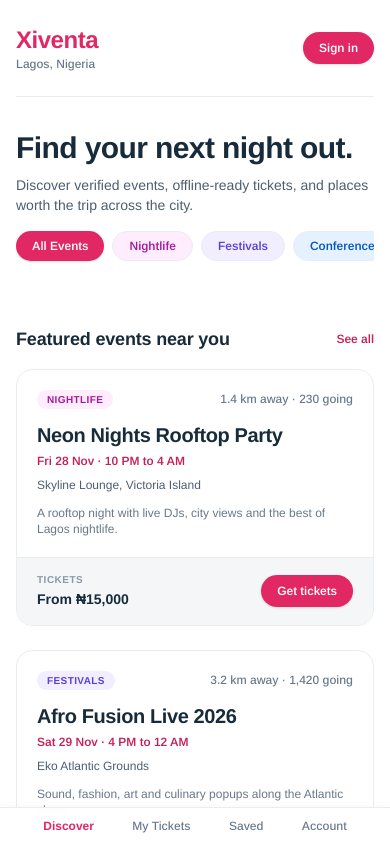
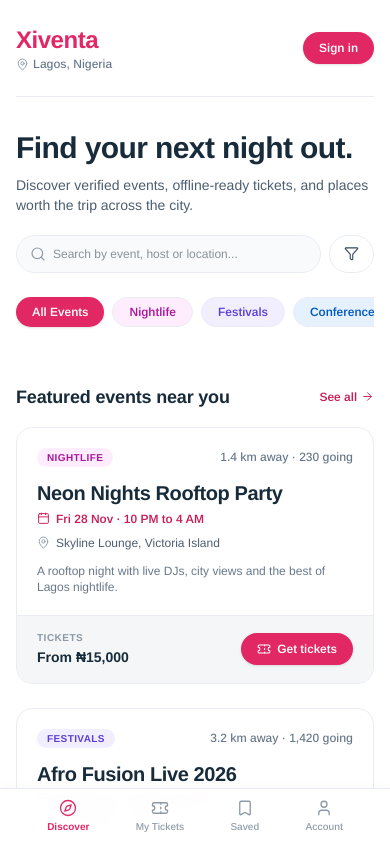
Before and after one commit to itz-jherie/xiventa, a Next.js app: page / in a window 390 px wide. Shown: the top 842 px of the page. Built offline with nearby package versions, Linux system fonts and the light colour scheme.

Commit message:
feat: add Lucide icons with 1.75 stroke width matching Figma design system

```diff
--- a/app/page.tsx
+++ b/app/page.tsx
@@ -1,4 +1,17 @@
 import Link from "next/link";
+import {
+  Search,
+  Filter,
+  MapPin,
+  Calendar,
+  Clock,
+  Compass,
+  Ticket,
+  Bookmark,
+  User,
+  Plus,
+  ArrowRight,
+} from "lucide-react";
 
 export default function HomePage() {
   const categories = [
@@ -38,21 +51,25 @@ export default function HomePage() {
 
   return (
     <main className="flex-1 pb-24 md:pb-12 max-w-7xl mx-auto w-full px-4 sm:px-6 lg:px-8 pt-6">
-      {/* Top Bar / Brand Moment */}
+      {/* Top Bar / Brand Header */}
       <header className="flex items-center justify-between pb-6 border-b border-slate-100">
         <div>
           <span className="text-2xl font-bold tracking-tightest text-brand-500">
             Xiventa
           </span>
-          <p className="text-xs text-slate-500 font-medium">Lagos, Nigeria</p>
+          <div className="flex items-center gap-1 text-slate-500 text-xs font-medium">
+            <MapPin size={13} strokeWidth={1.75} className="text-slate-400" />
+            <span>Lagos, Nigeria</span>
+          </div>
         </div>
 
         <div className="flex items-center gap-3">
           <Link
             href="/events/new"
-            className="hidden sm:inline-flex px-3.5 py-1.5 text-xs font-semibold rounded-full border border-slate-200 text-slate-700 hover:bg-slate-50 transition"
+            className="hidden sm:inline-flex items-center gap-1.5 px-3.5 py-1.5 text-xs font-semibold rounded-full border border-slate-200 text-slate-700 hover:bg-slate-50 transition"
           >
-            Create Event
+            <Plus size={14} strokeWidth={1.75} />
+            <span>Create Event</span>
           </Link>
           <Link
             href="/login"
@@ -72,8 +89,27 @@ export default function HomePage() {
           Discover verified events, offline-ready tickets, and places worth the trip across the city.
         </p>
 
+        {/* Search & Filter Bar */}
+        <div className="mt-5 flex gap-2 max-w-md">
+          <div className="relative flex-1">
+            <Search
+              size={16}
+              strokeWidth={1.75}
+              className="absolute left-3.5 top-1/2 -translate-y-1/2 text-slate-400"
+            />
+            <input
+              type="text"
+              placeholder="Search by event, host or location..."
+              className="w-full pl-9 pr-4 py-2.5 rounded-full border border-slate-200 text-xs bg-slate-50/50 focus:bg-white focus:outline-none focus:ring-2 focus:ring-brand-500 focus:border-transparent transition"
+            />
+          </div>
+          <button className="px-3.5 py-2.5 rounded-full border border-slate-200 text-slate-700 hover:bg-slate-50 transition flex items-center justify-center">
+            <Filter size={15} strokeWidth={1.75} />
+          </button>
+        </div>
+
         {/* Category Filter Pills */}
-        <div className="flex gap-2 overflow-x-auto py-4 scrollbar-none">
+        <div className="flex gap-2 overflow-x-auto pt-6 pb-2 scrollbar-none">
           <button className="px-4 py-1.5 rounded-full text-xs font-semibold bg-brand-500 text-white whitespace-nowrap shadow-sm">
             All Events
           </button>
@@ -94,8 +130,9 @@ export default function HomePage() {
           <h2 className="text-lg sm:text-xl font-bold tracking-tighter-sm text-slate-900">
             Featured events near you
           </h2>
-          <span className="text-xs font-semibold text-brand-600 hover:text-brand-700 cursor-pointer">
-            See all
+          <span className="text-xs font-semibold text-brand-600 hover:text-brand-700 cursor-pointer flex items-center gap-1">
+            <span>See all</span>
+            <ArrowRight size={13} strokeWidth={1.75} />
           </span>
         </div>
 
@@ -121,12 +158,14 @@ export default function HomePage() {
                   {event.title}
                 </h3>
 
-                <p className="text-xs font-semibold text-brand-600 mb-2">
-                  {event.date}
+                <p className="text-xs font-semibold text-brand-600 mb-2 flex items-center gap-1.5">
+                  <Calendar size={13} strokeWidth={1.75} />
+                  <span>{event.date}</span>
                 </p>
 
-                <p className="text-xs text-slate-600 mb-3">
-                  {event.venue}
+                <p className="text-xs text-slate-600 mb-3 flex items-center gap-1.5">
+                  <MapPin size={13} strokeWidth={1.75} className="text-slate-400" />
+                  <span>{event.venue}</span>
                 </p>
 
                 <p className="text-xs text-slate-500 line-clamp-2">
@@ -146,9 +185,10 @@ export default function HomePage() {
 
                 <Link
                   href={`/events/${event.id}`}
-                  className="px-4 py-2 rounded-xl text-xs font-semibold bg-brand-500 text-white hover:bg-brand-600 transition shadow-sm"
+                  className="px-4 py-2 rounded-xl text-xs font-semibold bg-brand-500 text-white hover:bg-brand-600 transition shadow-sm flex items-center gap-1.5"
                 >
-                  Get tickets
+                  <Ticket size={14} strokeWidth={1.75} />
+                  <span>Get tickets</span>
                 </Link>
               </div>
             </article>
@@ -158,17 +198,30 @@ export default function HomePage() {
 
       {/* Mobile Bottom Navigation Bar (PWA Experience) */}
       <nav className="md:hidden fixed bottom-0 left-0 right-0 bg-white/95 backdrop-blur-md border-t border-slate-100 px-6 py-2.5 flex items-center justify-around z-50 shadow-elevation-2">
-        <Link href="/" className="flex flex-col items-center text-brand-500">
-          <span className="text-xs font-bold">Discover</span>
+        <Link href="/" className="flex flex-col items-center gap-0.5 text-brand-500">
+          <Compass size={18} strokeWidth={1.75} />
+          <span className="text-[10px] font-bold">Discover</span>
         </Link>
-        <Link href="/tickets" className="flex flex-col items-center text-slate-500 hover:text-slate-900">
-          <span className="text-xs font-medium">My Tickets</span>
+        <Link
+          href="/tickets"
+          className="flex flex-col items-center gap-0.5 text-slate-400 hover:text-slate-900"
+        >
+          <Ticket size={18} strokeWidth={1.75} />
+          <span className="text-[10px] font-medium">My Tickets</span>
         </Link>
-        <Link href="/saved" className="flex flex-col items-center text-slate-500 hover:text-slate-900">
-          <span className="text-xs font-medium">Saved</span>
+        <Link
+          href="/saved"
+          className="flex flex-col items-center gap-0.5 text-slate-400 hover:text-slate-900"
+        >
+          <Bookmark size={18} strokeWidth={1.75} />
+          <span className="text-[10px] font-medium">Saved</span>
         </Link>
-        <Link href="/account" className="flex flex-col items-center text-slate-500 hover:text-slate-900">
-          <span className="text-xs font-medium">Account</span>
+        <Link
+          href="/account"
+          className="flex flex-col items-center gap-0.5 text-slate-400 hover:text-slate-900"
+        >
+          <User size={18} strokeWidth={1.75} />
+          <span className="text-[10px] font-medium">Account</span>
         </Link>
       </nav>
     </main>
--- /dev/null
+++ b/components/ui/icon.tsx
@@ -0,0 +1,34 @@
+import * as React from "react";
+import { LucideIcon, LucideProps } from "lucide-react";
+import { cn } from "@/lib/utils";
+
+/**
+ * Xiventa Icon Wrapper
+ * Enforces the Figma Design System Icon Rules:
+ * - Line based
+ * - 1.75 stroke width (strokeWidth={1.75})
+ * - Rounded caps and joins
+ * - 24px default bounding box
+ */
+export interface IconProps extends Omit<LucideProps, "ref"> {
+  icon: LucideIcon;
+}
+
+export function Icon({
+  icon: IconComponent,
+  className,
+  size = 20,
+  strokeWidth = 1.75,
+  ...props
+}: IconProps) {
+  return (
+    <IconComponent
+      size={size}
+      strokeWidth={strokeWidth}
+      className={cn("shrink-0", className)}
+      {...props}
+    />
+  );
+}
+
+export * from "lucide-react";
--- a/package.json
+++ b/package.json
@@ -9,6 +9,7 @@
     "lint": "eslint"
   },
   "dependencies": {
+    "lucide-react": "^1.72.0",
     "next": "16.4.6",
     "react": "19.3.0",
     "react-dom": "19.3.0"
```
Also changed, not shown: app/events/[id]/page.tsx (+43 -13 lines), app/(auth)/login/page.tsx (line endings or trailing spaces), app/(organizer)/dashboard/page.tsx (line endings or trailing spaces), lib/utils.ts (line endings or trailing spaces), lib/websocket/client.ts (line endings or trailing spaces), public/manifest.json, types/index.ts (line endings or trailing spaces), 1 other file (tests, documents, lock files or other folders).
